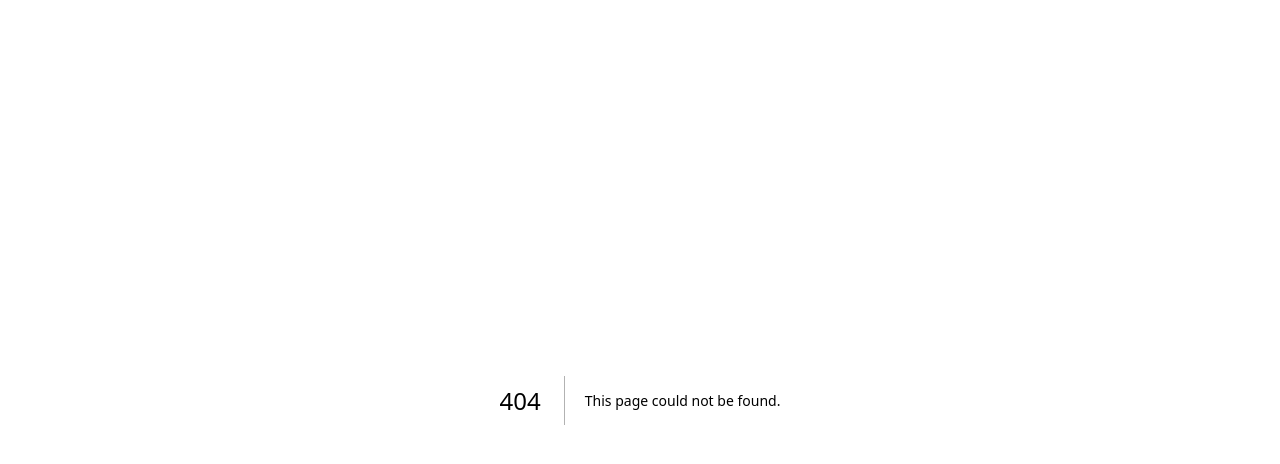
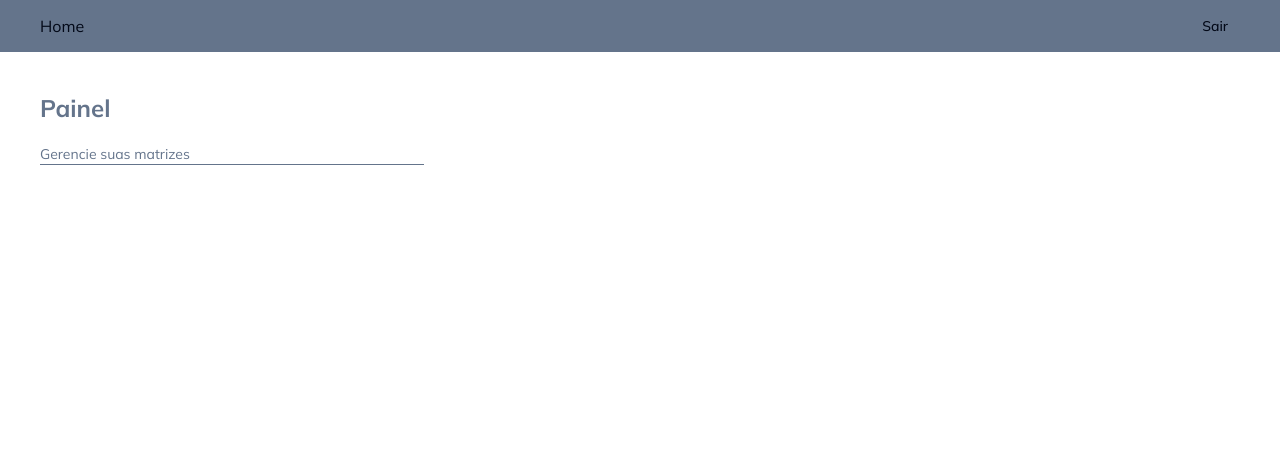
Before and after one commit to Flaviogameover/teste-beawesome, a Next.js app: page /dashboard in a window 1280 px wide. Before the commit this address had no page. Shown: the top 464 px of the page. Built offline with nearby package versions, Linux system fonts and the light colour scheme.

Commit message:
feat: TitleHeader adicionado

```diff
--- /dev/null
+++ b/app/(protected)/dashboard/page.tsx
@@ -0,0 +1,23 @@
+'use client';
+import { TitleHeader } from "@/components/TitleHeader";
+
+
+const DashboardPage = () => {
+
+    const action = () => {
+        console.log('opa')
+    }
+
+    return (
+        <div>
+            <TitleHeader
+                label="Painel"
+                description="Gerencie suas matrizes"
+            />
+        </div>
+    )
+
+};
+
+
+export default DashboardPage;
--- /dev/null
+++ b/app/(protected)/layout.tsx
@@ -0,0 +1,22 @@
+import { Button } from "@/components/ui/button";
+
+const MainLayout = ({children}:{children:React.ReactNode}) => {
+
+
+    return (
+        <>
+            <div
+                className="p-2 px-10 flex justify-between items-center bg-muted-foreground"
+            >
+                <h1>Home</h1>
+                <Button size={'sm'} variant={"ghost"}>Sair</Button>
+            </div>
+            <div className="p-10">
+            {children}
+            </div>
+        </>
+    )
+
+}
+
+export default MainLayout;
--- a/app/layout.tsx
+++ b/app/layout.tsx
@@ -1,12 +1,12 @@
-import type { Metadata } from "next";
-import { Inter } from "next/font/google";
-import "./globals.css";
+import type { Metadata } from 'next';
+import { Mulish } from 'next/font/google';
+import './globals.css';
 
-const inter = Inter({ subsets: ["latin"] });
+const mulish = Mulish({ subsets: ['latin'] });
 
 export const metadata: Metadata = {
-  title: "Create Next App",
-  description: "Generated by create next app",
+	title: 'Teste lógico',
+	description: '-To be added-',
 };
 
 export default function RootLayout({
@@ -16,7 +16,9 @@
 }>) {
 	return (
 		<html lang="en">
-      <body className={inter.className}>{children}</body>
+			<body className={mulish.className}>
+				<main>{children}</main>
+			</body>
 		</html>
 	);
 }
--- a/app/page.tsx
+++ b/app/page.tsx
@@ -1,113 +1,5 @@
-import Image from "next/image";
+const Home = () => {
+	return <>Opa</>;
+};
 
-export default function Home() {
-  return (
-    <main className="flex min-h-screen flex-col items-center justify-between p-24">
-      <div className="z-10 max-w-5xl w-full items-center justify-between font-mono text-sm lg:flex">
-        <p className="fixed left-0 top-0 flex w-full justify-center border-b border-gray-300 bg-gradient-to-b from-zinc-200 pb-6 pt-8 backdrop-blur-2xl dark:border-neutral-800 dark:bg-zinc-800/30 dark:from-inherit lg:static lg:w-auto  lg:rounded-xl lg:border lg:bg-gray-200 lg:p-4 lg:dark:bg-zinc-800/30">
-          Get started by editing&nbsp;
-          <code className="font-mono font-bold">app/page.tsx</code>
-        </p>
-        <div className="fixed bottom-0 left-0 flex h-48 w-full items-end justify-center bg-gradient-to-t from-white via-white dark:from-black dark:via-black lg:static lg:h-auto lg:w-auto lg:bg-none">
-          <a
-            className="pointer-events-none flex place-items-center gap-2 p-8 lg:pointer-events-auto lg:p-0"
-            href="https://vercel.com?utm_source=create-next-app&utm_medium=appdir-template&utm_campaign=create-next-app"
-            target="_blank"
-            rel="noopener noreferrer"
-          >
-            By{" "}
-            <Image
-              src="/vercel.svg"
-              alt="Vercel Logo"
-              className="dark:invert"
-              width={100}
-              height={24}
-              priority
-            />
-          </a>
-        </div>
-      </div>
-
-      <div className="relative flex place-items-center before:absolute before:h-[300px] before:w-full sm:before:w-[480px] before:-translate-x-1/2 before:rounded-full before:bg-gradient-radial before:from-white before:to-transparent before:blur-2xl before:content-[''] after:absolute after:-z-20 after:h-[180px] after:w-full sm:after:w-[240px] after:translate-x-1/3 after:bg-gradient-conic after:from-sky-200 after:via-blue-200 after:blur-2xl after:content-[''] before:dark:bg-gradient-to-br before:dark:from-transparent before:dark:to-blue-700 before:dark:opacity-10 after:dark:from-sky-900 after:dark:via-[#0141ff] after:dark:opacity-40 before:lg:h-[360px] z-[-1]">
-        <Image
-          className="relative dark:drop-shadow-[0_0_0.3rem_#ffffff70] dark:invert"
-          src="/next.svg"
-          alt="Next.js Logo"
-          width={180}
-          height={37}
-          priority
-        />
-      </div>
-
-      <div className="mb-32 grid text-center lg:max-w-5xl lg:w-full lg:mb-0 lg:grid-cols-4 lg:text-left">
-        <a
-          href="https://nextjs.org/docs?utm_source=create-next-app&utm_medium=appdir-template&utm_campaign=create-next-app"
-          className="group rounded-lg border border-transparent px-5 py-4 transition-colors hover:border-gray-300 hover:bg-gray-100 hover:dark:border-neutral-700 hover:dark:bg-neutral-800/30"
-          target="_blank"
-          rel="noopener noreferrer"
-        >
-          <h2 className={`mb-3 text-2xl font-semibold`}>
-            Docs{" "}
-            <span className="inline-block transition-transform group-hover:translate-x-1 motion-reduce:transform-none">
-              -&gt;
-            </span>
-          </h2>
-          <p className={`m-0 max-w-[30ch] text-sm opacity-50`}>
-            Find in-depth information about Next.js features and API.
-          </p>
-        </a>
-
-        <a
-          href="https://nextjs.org/learn?utm_source=create-next-app&utm_medium=appdir-template-tw&utm_campaign=create-next-app"
-          className="group rounded-lg border border-transparent px-5 py-4 transition-colors hover:border-gray-300 hover:bg-gray-100 hover:dark:border-neutral-700 hover:dark:bg-neutral-800/30"
-          target="_blank"
-          rel="noopener noreferrer"
-        >
-          <h2 className={`mb-3 text-2xl font-semibold`}>
-            Learn{" "}
-            <span className="inline-block transition-transform group-hover:translate-x-1 motion-reduce:transform-none">
-              -&gt;
-            </span>
-          </h2>
-          <p className={`m-0 max-w-[30ch] text-sm opacity-50`}>
-            Learn about Next.js in an interactive course with&nbsp;quizzes!
-          </p>
-        </a>
-
-        <a
-          href="https://vercel.com/templates?framework=next.js&utm_source=create-next-app&utm_medium=appdir-template&utm_campaign=create-next-app"
-          className="group rounded-lg border border-transparent px-5 py-4 transition-colors hover:border-gray-300 hover:bg-gray-100 hover:dark:border-neutral-700 hover:dark:bg-neutral-800/30"
-          target="_blank"
-          rel="noopener noreferrer"
-        >
-          <h2 className={`mb-3 text-2xl font-semibold`}>
-            Templates{" "}
-            <span className="inline-block transition-transform group-hover:translate-x-1 motion-reduce:transform-none">
-              -&gt;
-            </span>
-          </h2>
-          <p className={`m-0 max-w-[30ch] text-sm opacity-50`}>
-            Explore starter templates for Next.js.
-          </p>
-        </a>
-
-        <a
-          href="https://vercel.com/new?utm_source=create-next-app&utm_medium=appdir-template&utm_campaign=create-next-app"
-          className="group rounded-lg border border-transparent px-5 py-4 transition-colors hover:border-gray-300 hover:bg-gray-100 hover:dark:border-neutral-700 hover:dark:bg-neutral-800/30"
-          target="_blank"
-          rel="noopener noreferrer"
-        >
-          <h2 className={`mb-3 text-2xl font-semibold`}>
-            Deploy{" "}
-            <span className="inline-block transition-transform group-hover:translate-x-1 motion-reduce:transform-none">
-              -&gt;
-            </span>
-          </h2>
-          <p className={`m-0 max-w-[30ch] text-sm opacity-50 text-balance`}>
-            Instantly deploy your Next.js site to a shareable URL with Vercel.
-          </p>
-        </a>
-      </div>
-    </main>
-  );
-}
+export default Home;
--- /dev/null
+++ b/components/TitleHeader/index.tsx
@@ -0,0 +1,32 @@
+'use client';
+
+import { Button } from '@/components/ui/button';
+import { PlusCircle } from 'lucide-react';
+
+interface TitleHeaderProps {
+	label?: string;
+	description?: string;
+	action?: () => void;
+}
+
+export const TitleHeader = ({
+	label,
+	description,
+	action,
+}: TitleHeaderProps) => {
+
+
+	return (
+		<div className="flex justify-between items-center text-muted-foreground">
+			<div className="w-96 flex flex-col gap-5 border-b border-muted-foreground">
+				<h2 className="font-bold text-2xl">{label}</h2>
+				<p className="text-sm">{description}</p>
+			</div>
+			{action && (
+				<Button onClick={action} variant={'ghost'}>
+					<PlusCircle />
+				</Button>
+			)}
+		</div>
+	);
+};
--- /dev/null
+++ b/components/ui/button.tsx
@@ -0,0 +1,56 @@
+import * as React from "react"
+import { Slot } from "@radix-ui/react-slot"
+import { cva, type VariantProps } from "class-variance-authority"
+
+import { cn } from "@/lib/utils"
+
+const buttonVariants = cva(
+  "inline-flex items-center justify-center whitespace-nowrap rounded-md text-sm font-medium ring-offset-background transition-colors focus-visible:outline-none focus-visible:ring-2 focus-visible:ring-ring focus-visible:ring-offset-2 disabled:pointer-events-none disabled:opacity-50",
+  {
+    variants: {
+      variant: {
+        default: "bg-primary text-primary-foreground hover:bg-primary/90",
+        destructive:
+          "bg-destructive text-destructive-foreground hover:bg-destructive/90",
+        outline:
+          "border border-input bg-background hover:bg-accent hover:text-accent-foreground",
+        secondary:
+          "bg-secondary text-secondary-foreground hover:bg-secondary/80",
+        ghost: "hover:bg-accent hover:text-accent-foreground",
+        link: "text-primary underline-offset-4 hover:underline",
+      },
+      size: {
+        default: "h-10 px-4 py-2",
+        sm: "h-9 rounded-md px-3",
+        lg: "h-11 rounded-md px-8",
+        icon: "h-10 w-10",
+      },
+    },
+    defaultVariants: {
+      variant: "default",
+      size: "default",
+    },
+  }
+)
+
+export interface ButtonProps
+  extends React.ButtonHTMLAttributes<HTMLButtonElement>,
+    VariantProps<typeof buttonVariants> {
+  asChild?: boolean
+}
+
+const Button = React.forwardRef<HTMLButtonElement, ButtonProps>(
+  ({ className, variant, size, asChild = false, ...props }, ref) => {
+    const Comp = asChild ? Slot : "button"
+    return (
+      <Comp
+        className={cn(buttonVariants({ variant, size, className }))}
+        ref={ref}
+        {...props}
+      />
+    )
+  }
+)
+Button.displayName = "Button"
+
+export { Button, buttonVariants }
--- a/package.json
+++ b/package.json
@@ -10,6 +10,7 @@
   },
   "dependencies": {
     "@prisma/client": "^5.9.0",
+    "@radix-ui/react-slot": "^1.0.2",
     "class-variance-authority": "^0.7.0",
     "clsx": "^2.1.0",
     "lucide-react": "^0.320.0",
```
Also changed, not shown: 1 other file (tests, documents, lock files or other folders). Lines whose indentation alone changed are shown as unchanged.
